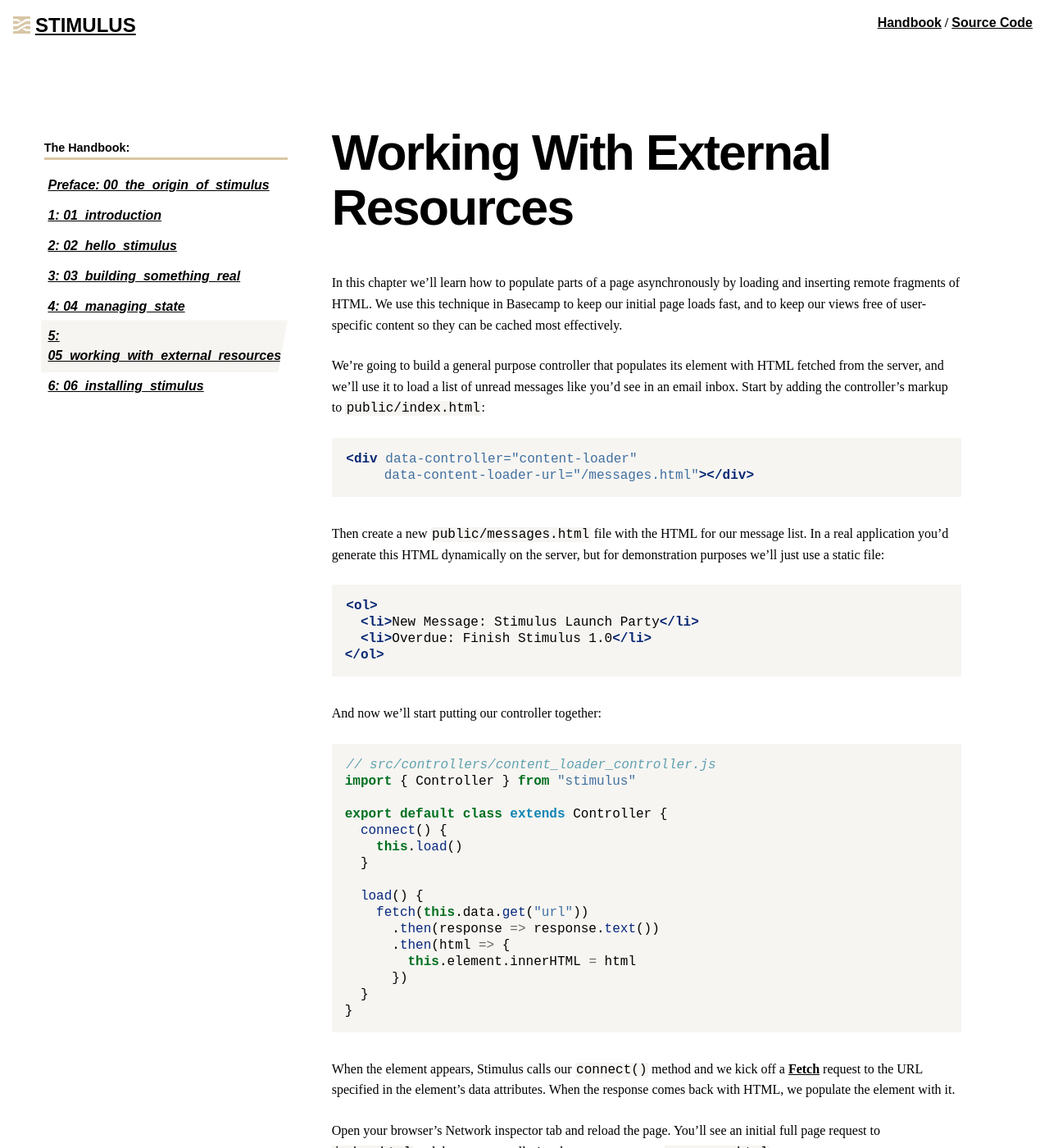
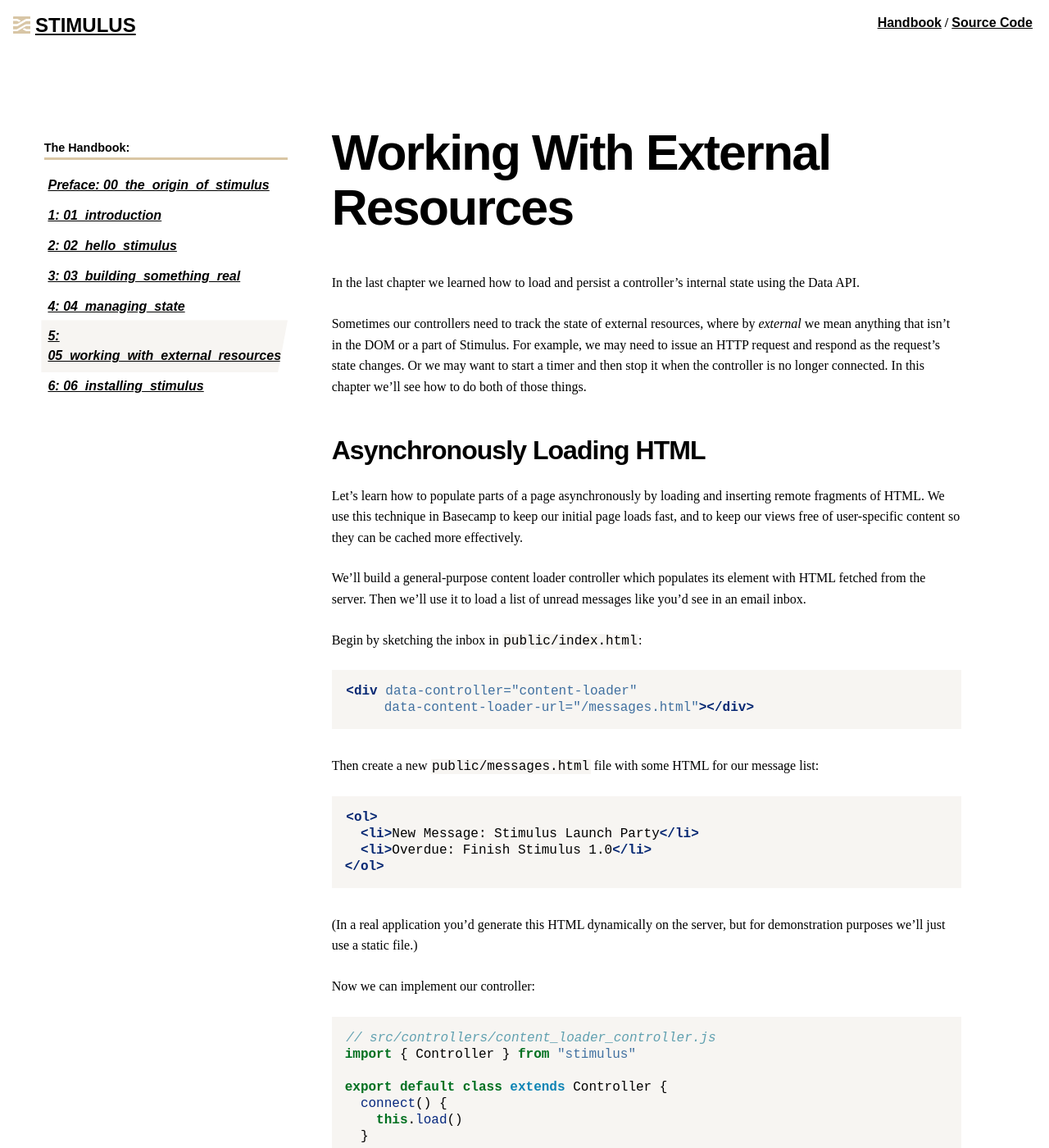
Before and after one commit to hotwired/stimulus-site, a Jekyll site: the page built from _handbook/05_working_with_external_resources.md, in a window 1280 px wide and 1400 px high. Shown: the whole window at 82% size. Built offline with Jekyll 4.4.1, drawn with Linux system fonts in a browser that asks for light colours; some web fonts are replaced; comment, search, counter and statistics services are not loaded; some of the changed text lies outside the part shown.

Commit message:
Chapter 5 edits

````diff
--- a/_handbook/05_working_with_external_resources.md
+++ b/_handbook/05_working_with_external_resources.md
@@ -4,16 +4,24 @@
 
 # Working With External Resources
 
-In this chapter we'll learn how to populate parts of a page asynchronously by loading and inserting remote fragments of HTML. We use this technique in Basecamp to keep our initial page loads fast, and to keep our views free of user-specific content so they can be cached most effectively.
+In the last chapter we learned how to load and persist a controller's internal state using the Data API.
 
-We're going to build a general purpose controller that populates its element with HTML fetched from the server, and we'll use it to load a list of unread messages like you'd see in an email inbox. Start by adding the controller's markup to `public/index.html`:
+Sometimes our controllers need to track the state of external resources, where by _external_ we mean anything that isn't in the DOM or a part of Stimulus. For example, we may need to issue an HTTP request and respond as the request's state changes. Or we may want to start a timer and then stop it when the controller is no longer connected. In this chapter we'll see how to do both of those things.
+
+## Asynchronously Loading HTML
+
+Let's learn how to populate parts of a page asynchronously by loading and inserting remote fragments of HTML. We use this technique in Basecamp to keep our initial page loads fast, and to keep our views free of user-specific content so they can be cached more effectively.
+
+We'll build a general-purpose content loader controller which populates its element with HTML fetched from the server. Then we'll use it to load a list of unread messages like you'd see in an email inbox.
+
+Begin by sketching the inbox in `public/index.html`:
 
 ```html
 <div data-controller="content-loader"
      data-content-loader-url="/messages.html"></div>
 ```
 
-Then create a new `public/messages.html` file with the HTML for our message list. In a real application you'd generate this HTML dynamically on the server, but for demonstration purposes we'll just use a static file:
+Then create a new `public/messages.html` file with some HTML for our message list:
 
 ```html
 <ol>
@@ -22,7 +30,9 @@
 </ol>
 ```
 
-And now we'll start putting our controller together:
+(In a real application you'd generate this HTML dynamically on the server, but for demonstration purposes we'll just use a static file.)
+
+Now we can implement our controller:
 
 ```js
 // src/controllers/content_loader_controller.js
@@ -43,13 +53,15 @@
 }
 ```
 
-When the element appears, Stimulus calls our `connect()` method and we kick off a [Fetch](https://developer.mozilla.org/en-US/docs/Web/API/Fetch_API/Using_Fetch) request to the URL specified in the element's data attributes. When the response comes back with HTML, we populate the element with it.
+When the controller connects, we kick off a [Fetch](https://developer.mozilla.org/en-US/docs/Web/API/Fetch_API/Using_Fetch) request to the URL specified in the element's `data-content-loader-url` attribute. Then we load the returned HTML by assigning it to our element's `innerHTML` property.
 
-Open your browser's Network inspector tab and reload the page. You'll see an initial full page request to `index.html` and then our controller's subsequent request to `messages.html`.
+Open the network tab in your browser's developer console and reload the page. You'll see an initial full page request to `index.html`, followed by our controller's subsequent request to `messages.html`.
 
-## Refreshing Automatically
+## Refreshing Automatically With a Timer
 
-We'd like to know if any new messages arrive while we're viewing the page so let's go a step further make our list refresh every 5 seconds. Start by configuring the refresh interval (in milliseconds) with a data attribute:
+Let's improve our controller by changing it to periodically refresh the inbox so it's always up-to-date.
+
+We'll use the `data-content-loader-refresh-interval` attribute to specify how often the controller should reload its contents, in milliseconds:
 
 ```html
 <div data-controller="content-loader"
@@ -57,7 +69,7 @@
      data-content-loader-refresh-interval="5000"></div>
 ```
 
-Now update the controller to check for a refresh interval and start a `setInterval()` timer when present:
+Now we can update the controller to check for the interval and, if present, start a refresh timer:
 
 ```js
   connect() {
@@ -76,11 +88,13 @@
 }
 ```
 
-Reload the page again. You'll see a new request being issued every 5 seconds in the Network inspector.
+Reload the page and observe a new request once every five seconds in the developer console. Then make a change to `public/messages.html` and wait for it to appear in the inbox.
 
-## Cleaning Up
+## Releasing Tracked Resources
 
-Our `setInterval()` timer starts on `connect()`, but there's nothing to stop it from running. If we navigate away using Turbolinks or remove the element by some other means, the timer will keep ticking and continue making network requests. Let's fix that by keeping a reference to the timer and canceling on `disconnect()` when the element disappears:
+We start our timer when the controller connects, but we never stop it. That means if our controller's element were to disappear, the controller would continue to issue HTTP requests in the background.
+
+We can fix this issue by modifying the `startRefreshing()` method to keep a reference to the timer. Then, in our `disconnect()` method, we can cancel it.
 
 ```js
   disconnect() {
@@ -101,9 +115,9 @@
 }
 ```
 
-Great! We're properly managing the complete lifecycle now by ensuring our setup code in `connect()` is torn down in `disconnect()`.
+Now we can be sure a content loader controller will only issue requests when it's connected to the DOM.
 
-Let's take a look at our final controller:
+Let's take a look at our final controller class:
 
 ```js
 // src/controllers/content_loader_controller.js
@@ -143,3 +157,9 @@
   }
 }
 ```
+
+## Wrap-Up and Next Steps
+
+In this chapter we've seen how to acquire and release external resources using Stimulus lifecycle callbacks.
+
+Next we'll see how to install and configure Stimulus in your own application.
````
